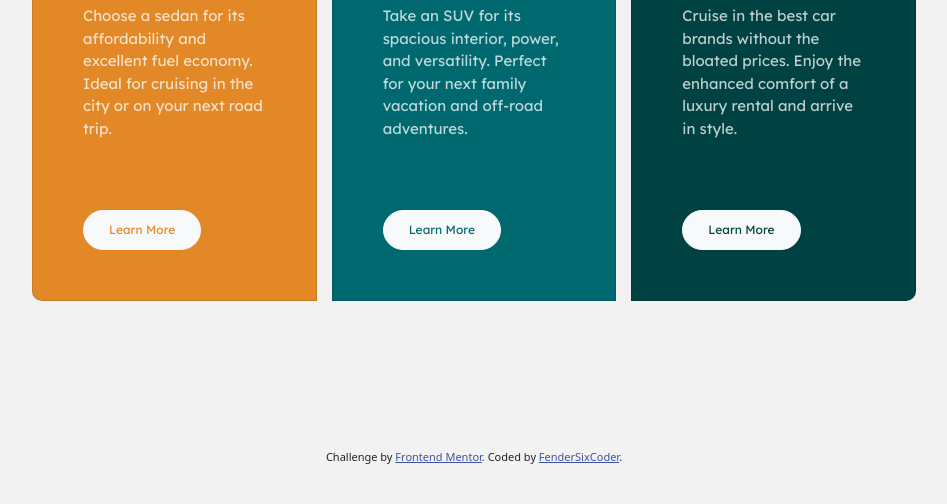
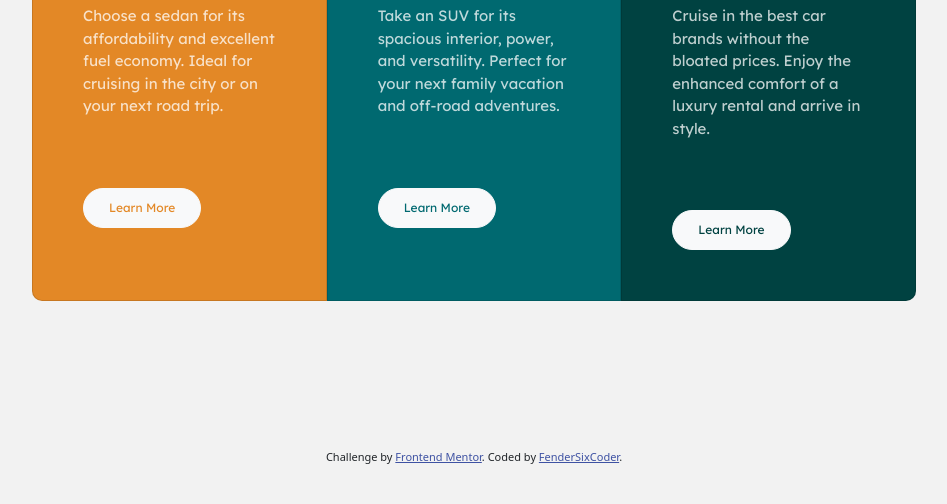
Before and after one commit to FenderSix/3-column-preview-card-component, a plain HTML site: page index.html in a window 1280 px wide. Shown: the part 296-800 px from the top of the page, without its empty margins (166-1113 px from the left). Drawn offline with nearby package versions, Linux system fonts and the light colour scheme.

Commit message:
Fix spacing between cards.

```diff
--- a/css/styles.css
+++ b/css/styles.css
@@ -28,6 +28,10 @@ p {
 
 .all-cards {
   padding: 10%;
+}
+
+.row {
+  --bs-gutter-x: 0;
 }
 
 .firstBox {
```
